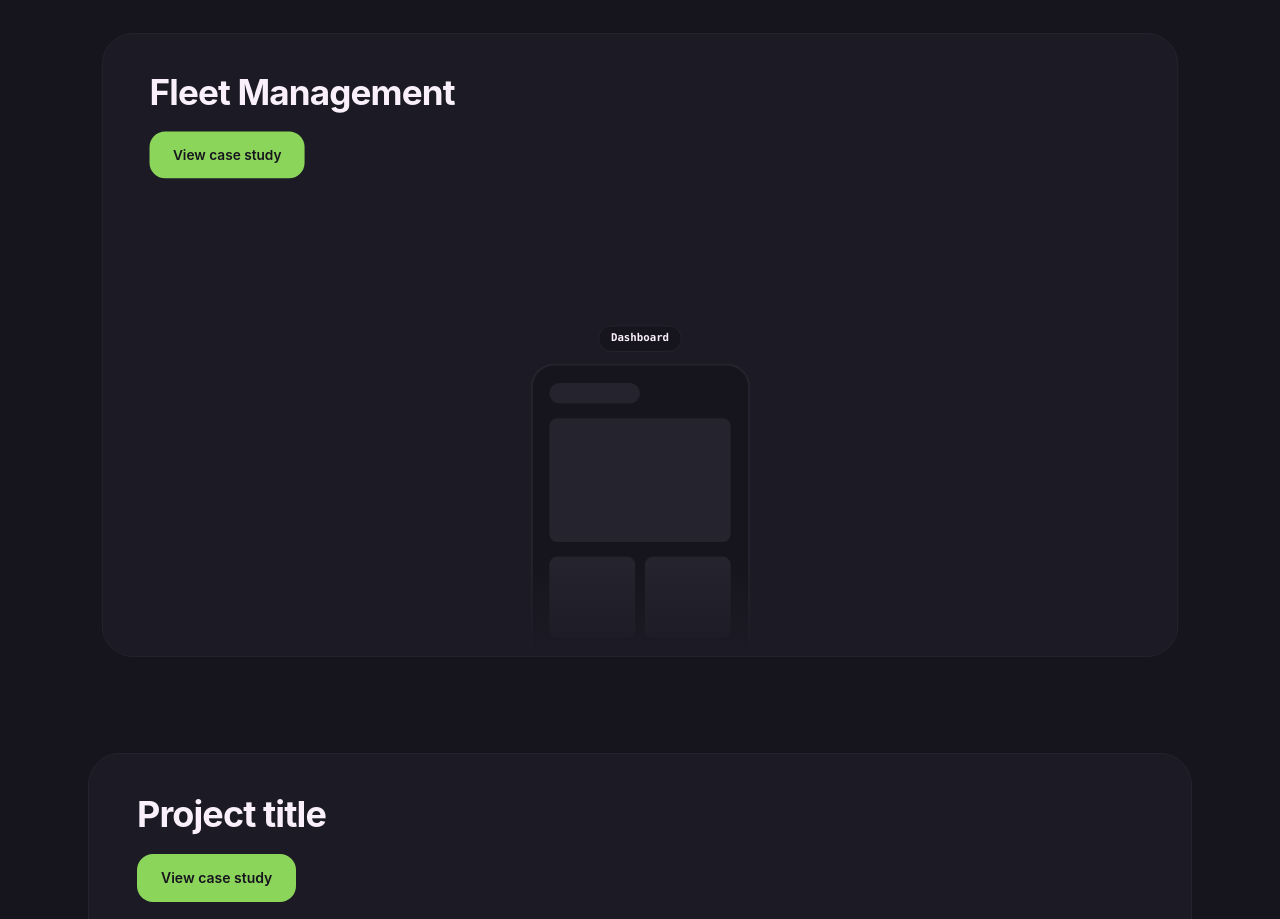
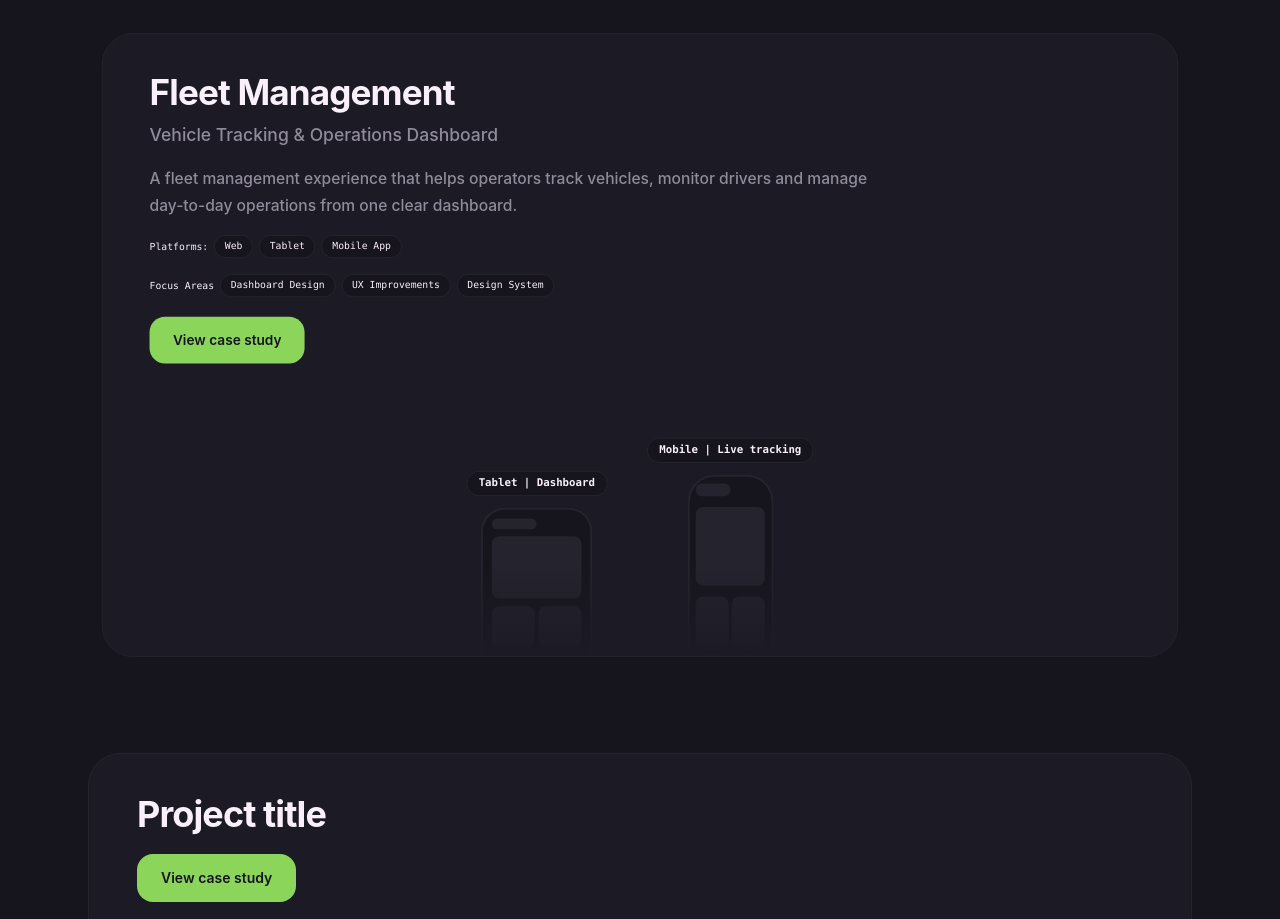
Before and after one commit to paidivishwas/portfoilo-website, a React (Vite) app: page / in a window 1280 px wide. Shown: the part 1000-1919 px from the top of the page. Built offline with nearby package versions, Linux system fonts and the light colour scheme.

Commit message:
reconnet

```diff
--- a/src/data/content.js
+++ b/src/data/content.js
@@ -34,17 +34,21 @@ export const projectFilters = ['Case Study', 'UI Screens']
 // category decides which filter a project appears under.
 // devices = mockups shown under the text (type: phone | tablet | tv). Add screenshots later.
 export const projects = [
-    {
-    // TODO: add the real description, platforms and focus areas from the Figma file
+  {
+    // TODO: draft copy - replace with your real details from the Figma file
     id: 'fleet-management',
     title: 'Fleet Management',
-    subtitle: '',
-    description: '',
-    platforms: [],
-    focusAreas: [],
+    subtitle: 'Vehicle Tracking & Operations Dashboard',
+    description:
+      'A fleet management experience that helps operators track vehicles, monitor drivers and manage day-to-day operations from one clear dashboard.',
+    platforms: ['Web', 'Tablet', 'Mobile App'],
+    focusAreas: ['Dashboard Design', 'UX Improvements', 'Design System'],
     category: 'Case Study',
     href: 'https://www.figma.com/design/u5W31UJNtyu2j0aghtQawe/fleet-management?node-id=34-11',
-    devices: [{ type: 'tablet', caption: 'Dashboard' }],
+    devices: [
+      { type: 'tablet', caption: 'Tablet | Dashboard' },
+      { type: 'phone', caption: 'Mobile | Live tracking' },
+    ],
   },
   // Empty layouts, ready to be filled in
   { id: 'project-2', title: 'Project title', subtitle: '', description: '', platforms: [], focusAreas: [], category: 'Case Study', href: '#', devices: [{ type: 'phone', caption: 'Screen' }, { type: 'tv', caption: 'Screen' }] },
```
Also changed, not shown: 1 other file (tests, documents, lock files or other folders).
